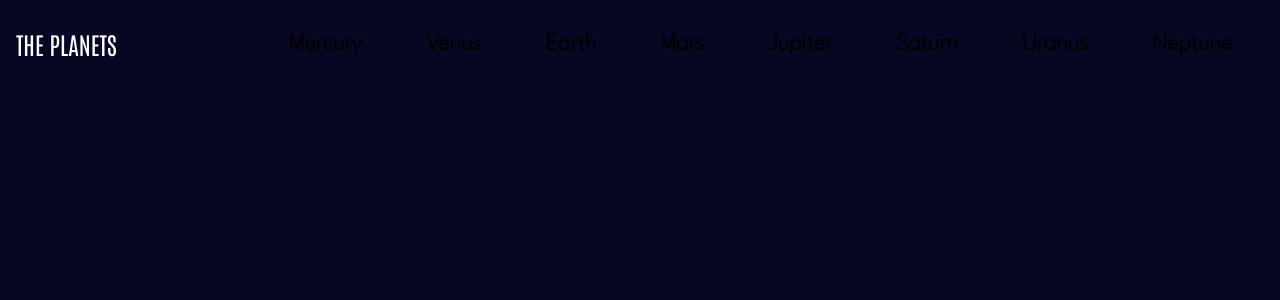
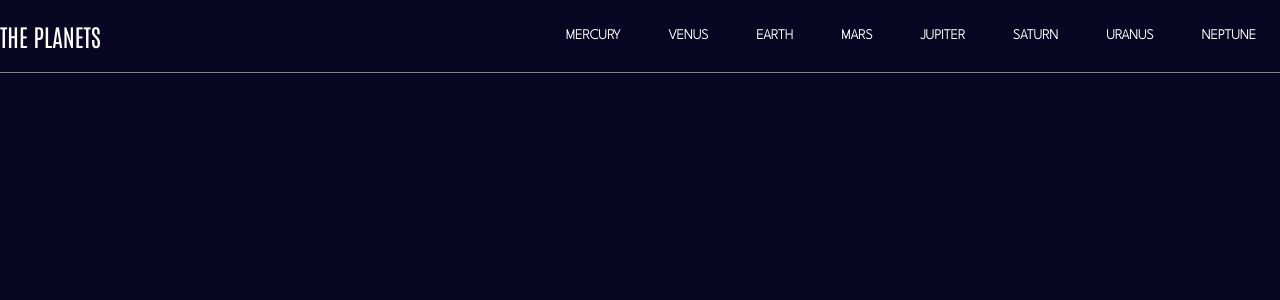
Before and after one commit to mihail-soltan/planets-fact-site, an Angular app: page / in a window 1280 px wide. Shown: the top 300 px of the page. Built offline with nearby package versions, Linux system fonts and the light colour scheme.

Commit message:
fin mob&tab nav, desktop in prog

```diff
--- a/src/app/components/navbar/navbar.component.css
+++ b/src/app/components/navbar/navbar.component.css
@@ -4,7 +4,7 @@
   flex-direction: row;
   align-items: center;
   justify-content: space-between;
-  padding: 1rem;
+  border-bottom: 1px solid #838391;
 }
 .nav .logo {
   font-size: 1.5rem;
@@ -26,8 +26,18 @@
 }
 .nav-planet {
   display: flex;
-  justify-content: center;
+  justify-content: space-between;
   align-items: flex-start;
+  align-self: flex-start;
+  margin-left: 0.75rem;
+  width: 90%;
+}
+.nav-planet-name {
+  display: flex;
+  justify-content: space-between;
+  align-items: flex-start;
+  align-self: flex-start;
+  margin-left: 1rem;
 }
 .nav .bullet {
   width: 1.25rem;
@@ -76,6 +86,7 @@
 .desktop-menu > li {
   margin: 0 1rem;
   overflow: hidden;
+  color: #FFFFFF;
 }
 
 .checkbox {
@@ -97,7 +108,6 @@
   position: absolute;
   top: 1rem;
   right: 1rem;
-  z-index: 2;
   display: flex;
   flex-direction: column;
   justify-content: space-between;
@@ -139,7 +149,19 @@
   transform: translateY(0);
 }
 
+.desktop-nav-item {
+  all: unset;
+  cursor: pointer;
+  font-size: 0.875rem;
+  font-family: "League Spartan", sans-serif;
+  font-weight: 700;
+  margin: 0.5rem;
+}
+
 @media (max-width: 700px) {
+  .nav {
+    padding: 1rem;
+  }
   .mobile-nav {
     display: block;
   }
@@ -157,15 +179,17 @@
     justify-content: space-evenly;
     align-items: center;
     height: 100%;
+    background-color: #070724;
   }
   .menu > li {
     display: flex;
+    flex-direction: column;
     justify-content: space-between;
     margin: 0;
     padding: 0.5em 0;
     width: 100%;
     color: white;
-    align-items: flex-start;
+    align-items: center;
   }
   .menu > li p {
     font-size: 1.5rem;
@@ -173,11 +197,12 @@
     font-weight: 700;
     align-self: center;
     opacity: 0.5;
-    margin-right: 1rem;
     cursor: pointer;
   }
-  .menu > li:not(:last-child) {
-    border-bottom: 1px solid #444;
+  .menu > li .line {
+    width: 90%;
+    border: 1px solid #FFFFFF;
+    opacity: 0.5;
   }
 }
 .swing-in-top-bck {
@@ -208,4 +233,36 @@
     transform-origin: top;
     opacity: 1;
   }
+}
+@media (min-width: 700px) and (max-width: 1080px) {
+  .nav {
+    flex-direction: column;
+  }
+  .desktop-menu {
+    width: 100%;
+    justify-content: space-around;
+  }
+  .desktop-menu > li {
+    margin: 0;
+  }
+  .desktop-nav-item {
+    font-size: 0.875rem;
+  }
+  .logo {
+    margin: 2rem 0;
+  }
+}
+@media (min-width: 1080px) {
+  .desktop-menu > li {
+    padding: 1rem 0;
+    align-items: center;
+    justify-content: center;
+  }
+  .desktop-menu > li:hover {
+    border-top: 0.25rem solid #419EBB;
+    padding-top: 0.75rem;
+  }
+  .nav {
+    padding: 0;
+  }
 }/*# sourceMappingURL=navbar.component.css.map */
--- a/src/app/components/navbar/navbar.component.html
+++ b/src/app/components/navbar/navbar.component.html
@@ -1,7 +1,7 @@
 <nav class="nav">
   <a routerLink="/" routerLinkActive="active" class="logo">THE PLANETS</a>
   <div class="mobile-nav">
-    <input class="checkbox" type="checkbox" />
+    <input class="checkbox" type="checkbox" #menuBtn />
     <div class="hamburger-lines">
       <span class="line line1"></span>
       <span class="line line2"></span>
@@ -10,25 +10,22 @@
     <ul class="menu swing-in-top-bck">
       <li *ngFor="let route of routes; let i = index">
         <div class="nav-planet">
-          <div class="bullet bullet-{{route | lowercase }}"></div>
-          <button
-            class="nav-item"
-            (click)="onPlanetClick(route)"
-          >
-            {{ route | uppercase }}
-          </button>
+          <div class="nav-planet-name">
+            <div class="bullet bullet-{{ route | lowercase }}"></div>
+            <button class="nav-item" (click)="onPlanetClick(route)">
+              {{ route | uppercase }}
+            </button>
+          </div>
+          <p> > </p>
         </div>
-        <p> > </p>
+        <hr class="line" />
       </li>
     </ul>
   </div>
   <ul class="desktop-menu">
     <li *ngFor="let route of routes">
-      <button
-        class="nav-item"
-        (click)="onPlanetClick(route)"
-      >
-        {{ route }}
+      <button class="desktop-nav-item" (click)="onPlanetClick(route)">
+        {{ route | uppercase }}
       </button>
     </li>
   </ul>
--- a/src/app/components/navbar/navbar.component.scss
+++ b/src/app/components/navbar/navbar.component.scss
@@ -5,7 +5,8 @@
   flex-direction: row;
   align-items: center;
   justify-content: space-between;
-  padding: 1rem;
+  // padding: 1rem;
+  border-bottom: 1px solid $light-grey;
   .logo {
     font-size: $slightly-large-font;
     font-family: $antonio;
@@ -28,8 +29,19 @@
 
   &-planet {
     display: flex;
-    justify-content: center;
+    justify-content: space-between;
     align-items: flex-start;
+    align-self: flex-start;
+    margin-left: 0.75rem;
+    width: 90%;
+
+    &-name {
+      display: flex;
+      justify-content: space-between;
+      align-items: flex-start;
+      align-self: flex-start;
+      margin-left: 1rem;
+    }
   }
 
   .bullet {
@@ -63,7 +75,6 @@
       background-color: $neptune-bullet;
     }
   }
-
 }
 
 .mobile-nav {
@@ -80,6 +91,7 @@
 .desktop-menu > li {
   margin: 0 1rem;
   overflow: hidden;
+  color: $base-white;
 }
 
 .checkbox {
@@ -101,7 +113,7 @@
   position: absolute;
   top: 1rem;
   right: 1rem;
-  z-index: 2;
+  // z-index: 2;
   display: flex;
   flex-direction: column;
   justify-content: space-between;
@@ -142,10 +154,23 @@
   transform: translateY(0);
 }
 
+.desktop-nav-item {
+  all: unset;
+  cursor: pointer;
+  font-size: $medium-font;
+  font-family: $spartan;
+  font-weight: $bold;
+  margin: 0.5rem;
+}
+
 @media (max-width: 700px) {
+  .nav {
+    padding: 1rem;
+  }
   .mobile-nav {
     display: block;
   }
+
   .desktop-menu {
     display: none;
   }
@@ -160,29 +185,33 @@
     justify-content: space-evenly;
     align-items: center;
     height: 100%;
+    background-color: $dark-blue;
   }
   .menu > li {
     display: flex;
+    flex-direction: column;
     justify-content: space-between;
     margin: 0;
     padding: 0.5em 0;
     width: 100%;
     color: white;
-    align-items: flex-start;
+    align-items: center;
+
     p {
       font-size: $slightly-large-font;
       font-family: $spartan;
       font-weight: $bold;
       align-self: center;
       opacity: 0.5;
-      margin-right: 1rem;
       cursor: pointer;
     }
   }
-  .menu > li:not(:last-child) {
-    border-bottom: 1px solid #444;
+
+  .menu > li .line {
+    width: 90%;
+    border: 1px solid $base-white;
+    opacity: 0.5;
   }
-
 }
 
 .swing-in-top-bck {
@@ -223,3 +252,40 @@
     opacity: 1;
   }
 }
+
+@media(min-width: 700px) and (max-width: 1080px) {
+  .nav {
+    flex-direction: column;
+  }
+
+  .desktop-menu {
+    width: 100%;
+    justify-content: space-around;
+  }
+  .desktop-menu > li {
+    margin: 0;
+  }
+
+  .desktop-nav-item {
+    font-size: $medium-font;
+  }
+
+  .logo {
+    margin: 2rem 0;
+  }
+}
+
+@media(min-width:1080px) {
+  .desktop-menu > li {
+    padding: 1rem 0;
+    align-items: center;
+    justify-content: center;
+    &:hover {
+      border-top: 0.25rem solid $light-blue;
+      padding-top: 0.75rem;
+    }
+  }
+  .nav {
+    padding: 0;
+  }
+}
--- a/src/app/components/navbar/navbar.component.ts
+++ b/src/app/components/navbar/navbar.component.ts
@@ -1,4 +1,4 @@
-import { Component, OnInit } from '@angular/core';
+import { Component, OnInit, ViewChild } from '@angular/core';
 import { Planet } from 'src/app/interfaces/planet';
 import { DataService } from 'src/app/services/data.service';
 import { Router } from '@angular/router';
@@ -11,6 +11,7 @@ import { Router } from '@angular/router';
 export class NavbarComponent implements OnInit {
   planets: Planet[] = [];
 
+  @ViewChild('menuBtn') menuBtn: any;
   constructor(private dataService: DataService, private router: Router) {}
   routes: string[] = [
     'Mercury',
@@ -30,28 +31,29 @@ export class NavbarComponent implements OnInit {
 
   onPlanetClick(planet: any) {
     this.router.navigate([`/planets/${planet}`]);
+    this.menuBtn.nativeElement.checked = false;
   }
 
-  getPlanetColor(planet: string) {
-    switch (planet) {
-      case 'Mercury':
-        return '#DEF4FC';
-      case 'Venus':
-        return '#F7CC7F';
-      case 'Earth':
-        return '#545BFE';
-      case 'Mars':
-        return '#FF6A45';
-      case 'Jupiter':
-        return '#ECAD7A';
-      case 'Saturn':
-        return '#FCCB6B';
-      case 'Uranus':
-        return '#65F0D5';
-      case 'Neptune':
-        return '#497EFA';
-      default:
-        return '#DEF4FC';
-    }
-  }
+  // getPlanetColor(planet: string) {
+  //   switch (planet) {
+  //     case 'Mercury':
+  //       return '#DEF4FC';
+  //     case 'Venus':
+  //       return '#F7CC7F';
+  //     case 'Earth':
+  //       return '#545BFE';
+  //     case 'Mars':
+  //       return '#FF6A45';
+  //     case 'Jupiter':
+  //       return '#ECAD7A';
+  //     case 'Saturn':
+  //       return '#FCCB6B';
+  //     case 'Uranus':
+  //       return '#65F0D5';
+  //     case 'Neptune':
+  //       return '#497EFA';
+  //     default:
+  //       return '#DEF4FC';
+  //   }
+  // }
 }
```
Also changed, not shown: 1 other file (tests, documents, lock files or other folders).
